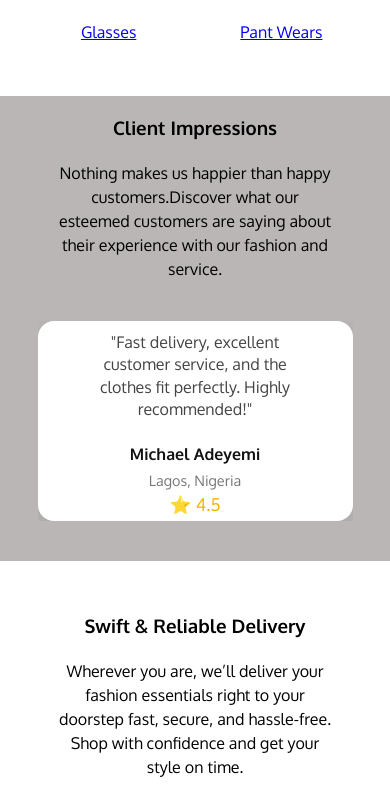
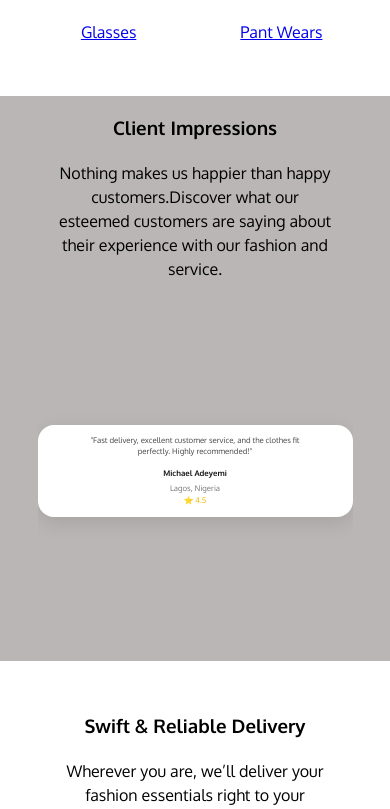
Before and after one commit to jaysquare24/E-Commerce, a React (Vite) app: page / in a window 390 px wide. Shown: the part 1161-1970 px from the top of the page. Built offline with nearby package versions, Linux system fonts and the light colour scheme.

Commit message:
improve responsiveness

```diff
--- a/src/App.css
+++ b/src/App.css
@@ -324,7 +324,8 @@ body.modal-open {
   margin-bottom: 1.5rem;
 }
 
-@media (min-width: 768px) {
+
+@media screen and  (min-width: 768px) {
 
   .overlay h1 {
     font-size: 3.75rem;
@@ -403,10 +404,11 @@ body.modal-open {
 
 .testimonial-wrapper {
   flex: 1 1 30%;
-  min-width: 250px;
-  max-width: 350px;
-  min-height: 270px;
-  position: relative;
+  width: 30%;
+  height: 300px;
+  display: flex;
+  justify-content: center;
+  align-items: center;
   overflow: hidden;
 }
 
@@ -415,14 +417,14 @@ body.modal-open {
   border-radius: 16px;
   box-shadow: 0 6px 20px rgba(0, 0, 0, 0.1);
   padding: 20px;
-  position: absolute;
   width: 100%;
-  height: 100%;
+  height: auto;
   box-sizing: border-box;
   display: flex;
   flex-direction: column;
   justify-content: space-between;
 }
+
 
 .message {
   font-style: italic;
@@ -484,6 +486,8 @@ body.modal-open {
 /* Store Section Styles */
 .inventory-section{
  min-height:  calc(100vh - 130px - 94px);
+ display: flex;
+ flex-wrap: wrap;
 }
 
 .inventory-loading{
@@ -511,12 +515,12 @@ body.modal-open {
 .products-container {
   width: 90%;
   margin: 2rem auto 0;
-  flex-wrap: wrap;
-  padding: 0;
   display: grid;
-  grid-template-columns: repeat( 4, minmax(225px, 1fr) );
-  gap: 12px 12px;
+  grid-template-columns: repeat(auto-fit, minmax(215px, 1fr));
+  gap: 12px;
+
 }
+
 
 .products-container li {
   list-style: none;
@@ -886,7 +890,17 @@ footer a{
   filter: brightness(0) invert(0);
 }
 
-@media only screen and (max-width: 768px){
+@media screen and (max-width: 1180px){
+  .header button, .header .link{
+     font-size: 1.4cqw;
+  }
+
+  footer{
+    font-size: 1.4cqw;
+  }
+}
+
+@media screen and (max-width: 950px) {
   /*header section styles*/
   .menu-button {
     display: block;
@@ -992,8 +1006,16 @@ footer a{
     margin-top: 20px;
   }
 
+  .testimonial-card p, .testimonial-card h4{
+    font-size: 1.5cqw;
+  }
+
+}
+
+@media only screen and (max-width: 820px){
+  /*main section styles*/
   .products-container {
-    grid-template-columns: repeat( 3, minmax(225px, 1fr) );
+    grid-template-columns: repeat( auto-fit, minmax(170px, 1fr) );
   }
 
   .product-category{
@@ -1005,13 +1027,29 @@ footer a{
   }
 
   .testimonial-wrapper {
-    flex: 0;
-    width: 100%;
-    min-height: 250px;
+    flex: 1 1 30%;
+    width: 30%;
+
   }
 
   .testimonial-card {
     padding: 10px 0px;
+
+  }
+
+  .testimonial-card p, .testimonial-card h4{
+    font-size: 2cqw;
+  }
+
+  .logistics-man-image{
+    border-radius: 7px;
+    width: 400px;
+    margin-top: 2rem;
+  }
+
+  .logistics-logos img{
+    width: 90px;
+    height: 100px;
   }
 
   .item-1{
@@ -1034,12 +1072,48 @@ footer a{
     max-height: 650px;
   }
 
+  .aboutUs-details p{
+    font-size: 2cqw;
+  }
+
   .quick-view-button{
     opacity: 1;
     transform: translateY(0);
     padding: 0.5rem;
     font-weight: 500;
   }
+
+  /* Footer Styles */
+  footer p{
+    font-size: 0.8rem;
+  }
+
+  footer .item-1{
+    display: block;
+    padding: 0;
+  }
+
+  .quick-links-container{
+    border-bottom: 2px solid black;
+    padding-bottom: 20px;
+  }
+
+  .links{
+    display: flex;
+    flex-direction: row;
+    justify-content: center;
+  }
+
+  .contacts-container{
+    text-align: center;
+  }
+}
+
+@media screen and (max-width:600px){
+
+
+
+
 }
 
 @media screen and (max-width: 480px) {
```
